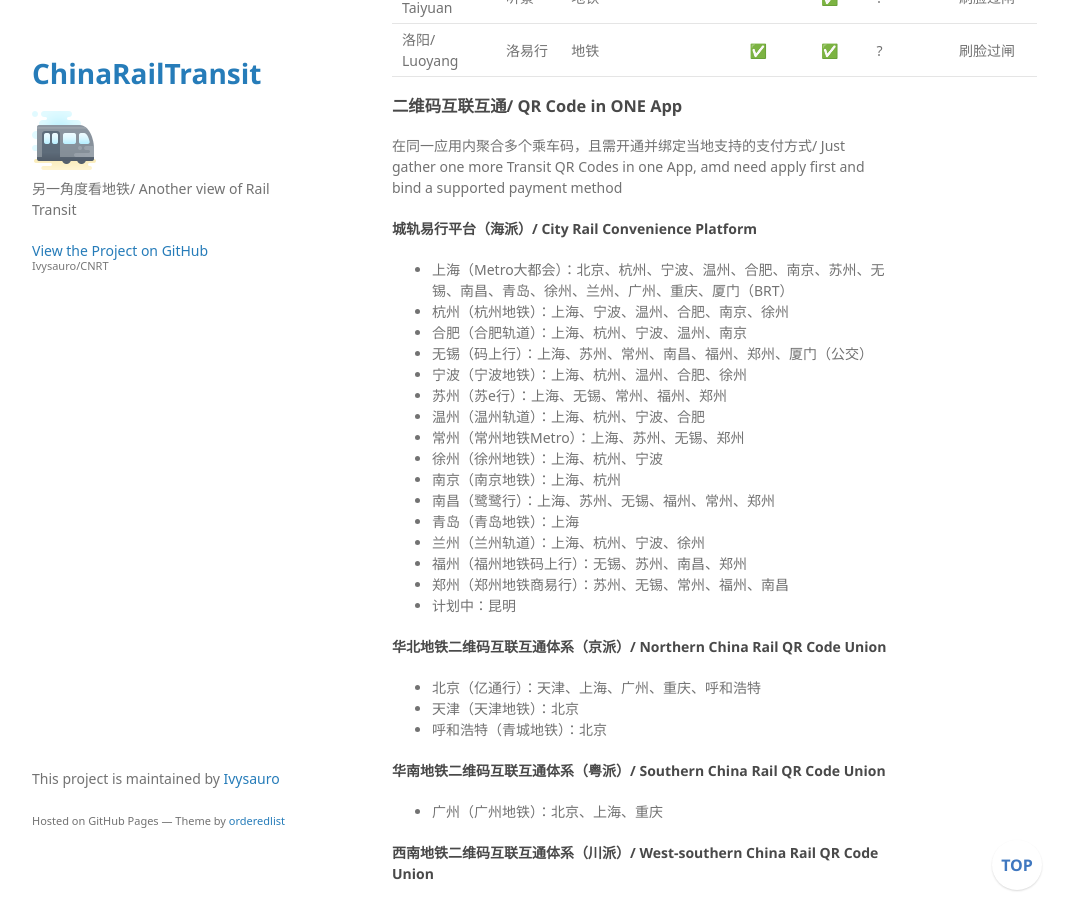
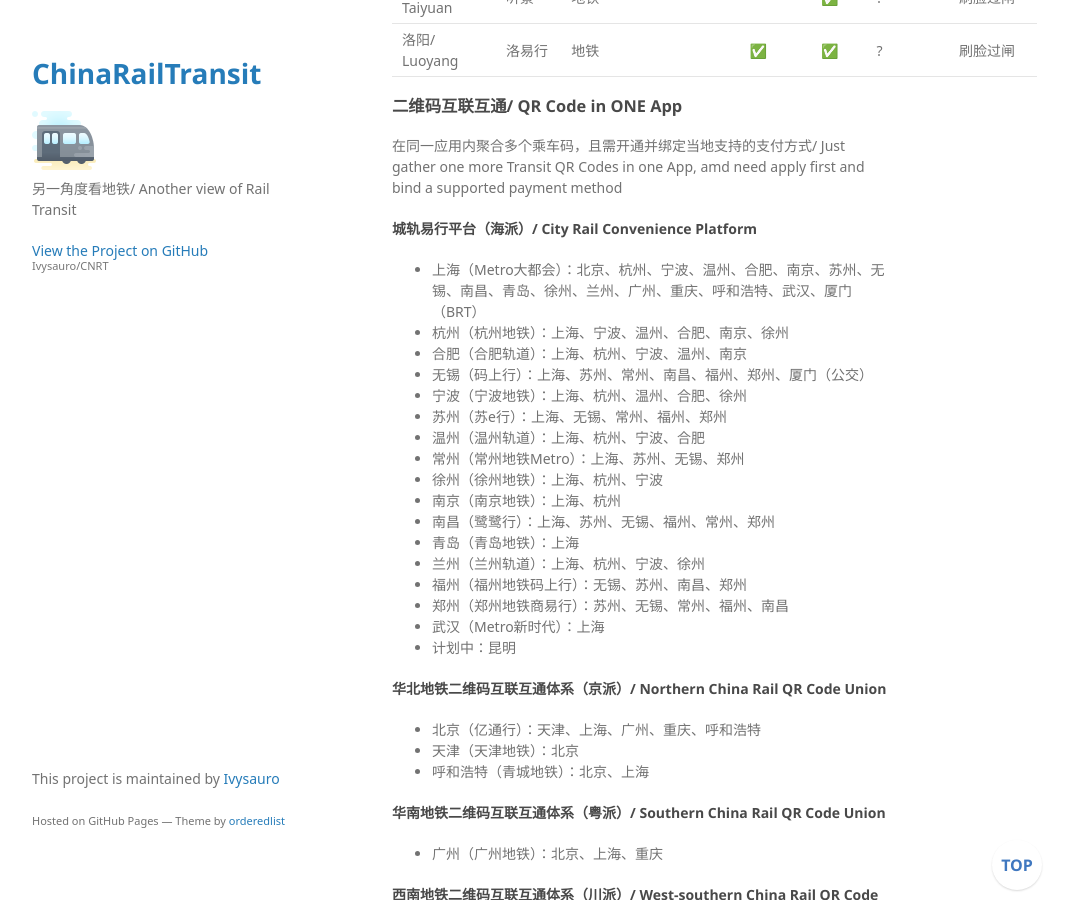
Before and after one commit to Ivysauro/CNRT, a Jekyll site: the page built from data/GeOp.md, in a window 1280 px wide and 900 px high, scrolled down 9293 px. Shown: the whole window, without its empty margins (178-1249 px from the left). Built offline with Jekyll 4.4.1, drawn with Linux system fonts in a browser that asks for light colours; some web fonts are replaced; our own code applies the rules of GitHub Pages for plain Markdown files; a script that is not in the unit is left out.

Commit message:
🍊更新二维码互通数据

```diff
--- a/data/GeOp.md
+++ b/data/GeOp.md
@@ -217,7 +217,7 @@
 
 #### 城轨易行平台（海派）/ City Rail Convenience Platform
 
-- 上海（Metro大都会）：北京、杭州、宁波、温州、合肥、南京、苏州、无锡、南昌、青岛、徐州、兰州、广州、重庆、厦门（BRT）
+- 上海（Metro大都会）：北京、杭州、宁波、温州、合肥、南京、苏州、无锡、南昌、青岛、徐州、兰州、广州、重庆、呼和浩特、武汉、厦门（BRT）
 - 杭州（杭州地铁）：上海、宁波、温州、合肥、南京、徐州
 - 合肥（合肥轨道）：上海、杭州、宁波、温州、南京
 - 无锡（码上行）：上海、苏州、常州、南昌、福州、郑州、厦门（公交）
@@ -232,13 +232,14 @@
 - 兰州（兰州轨道）：上海、杭州、宁波、徐州
 - 福州（福州地铁码上行）：无锡、苏州、南昌、郑州
 - 郑州（郑州地铁商易行）：苏州、无锡、常州、福州、南昌
+- 武汉（Metro新时代）：上海
 - 计划中：昆明
 
 #### 华北地铁二维码互联互通体系（京派）/ Northern China Rail QR Code Union
 
 - 北京（亿通行）：天津、上海、广州、重庆、呼和浩特
 - 天津（天津地铁）：北京
-- 呼和浩特（青城地铁）：北京
+- 呼和浩特（青城地铁）：北京、上海
 
 #### 华南地铁二维码互联互通体系（粤派）/ Southern China Rail QR Code Union
 
```
